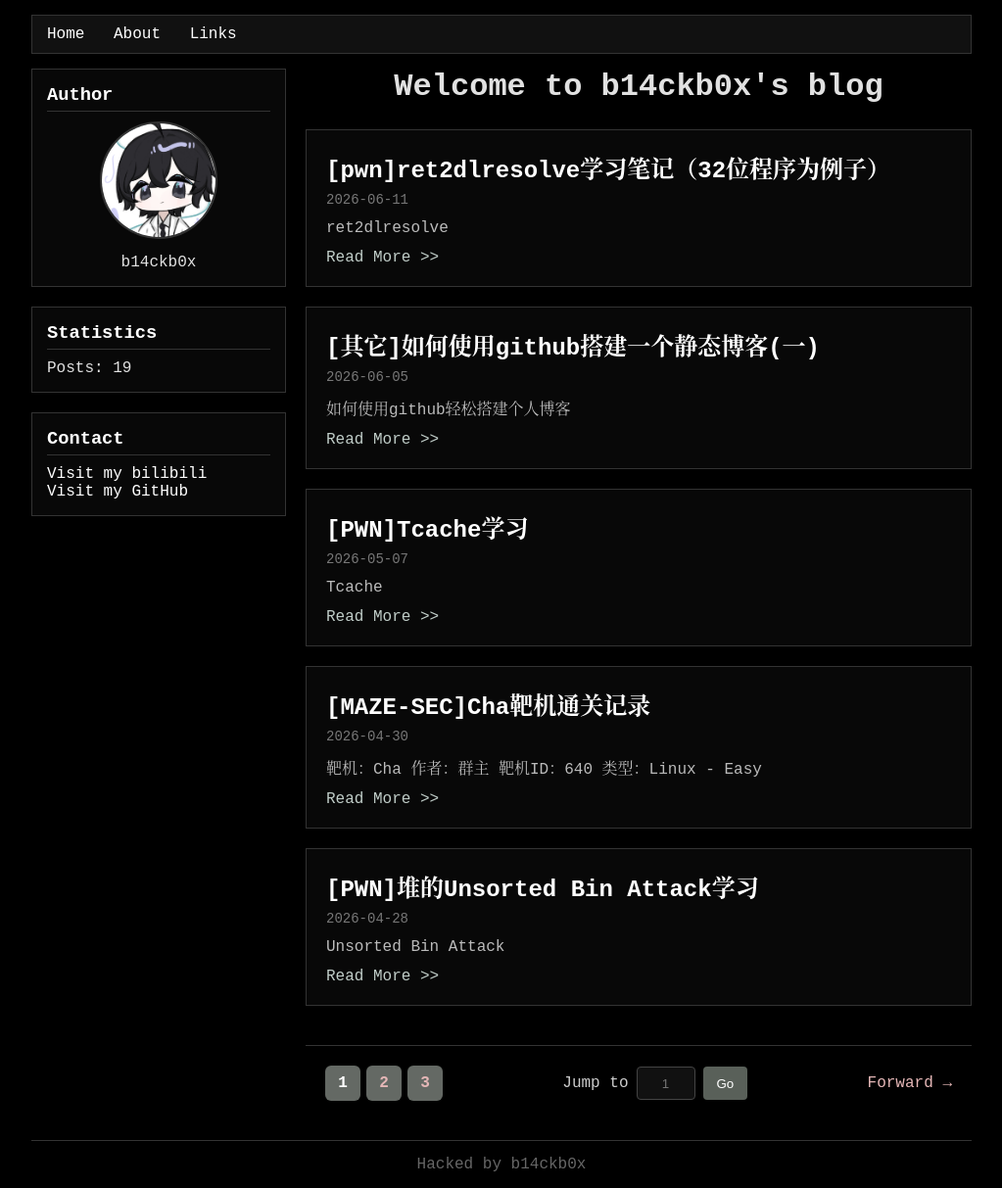
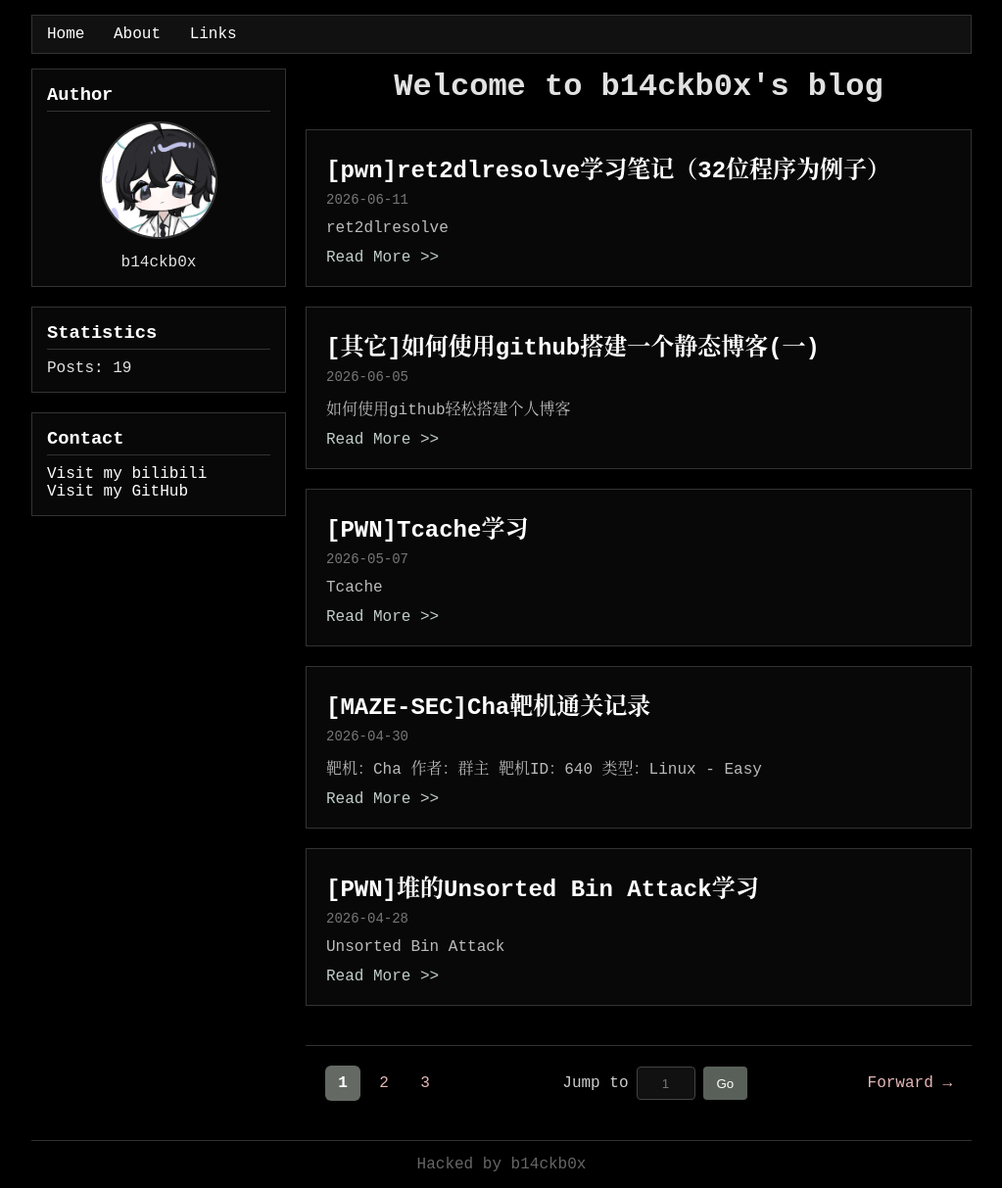
Before and after one commit to NTC627/ntc627.github.io, a Jekyll site: the page built from index.html, in a window 1280 px wide. Shown: the whole page at 98% size, without its empty margins (128-1151 px from the left). Built offline with Jekyll 4.4.1, drawn with Linux system fonts in a browser that asks for light colours; the list of posts is cut into pages by our own code.

Commit message:
style modified

```diff
--- a/assets/css/style.css
+++ b/assets/css/style.css
@@ -101,9 +101,6 @@
     text-decoration: none;
 
     box-sizing: border-box;
-    background: #6e736eea;
-    color: white;
-    font-weight: 600;
   }
 
   .page-number {
@@ -113,6 +110,12 @@
 
   .page-number:hover {
     background: rgba(255,255,255,0.08);
+  }
+
+  .page-current {
+    background: #6e736eea;
+    color: white;
+    font-weight: 600;
   }
 
   .page-nav {
```
